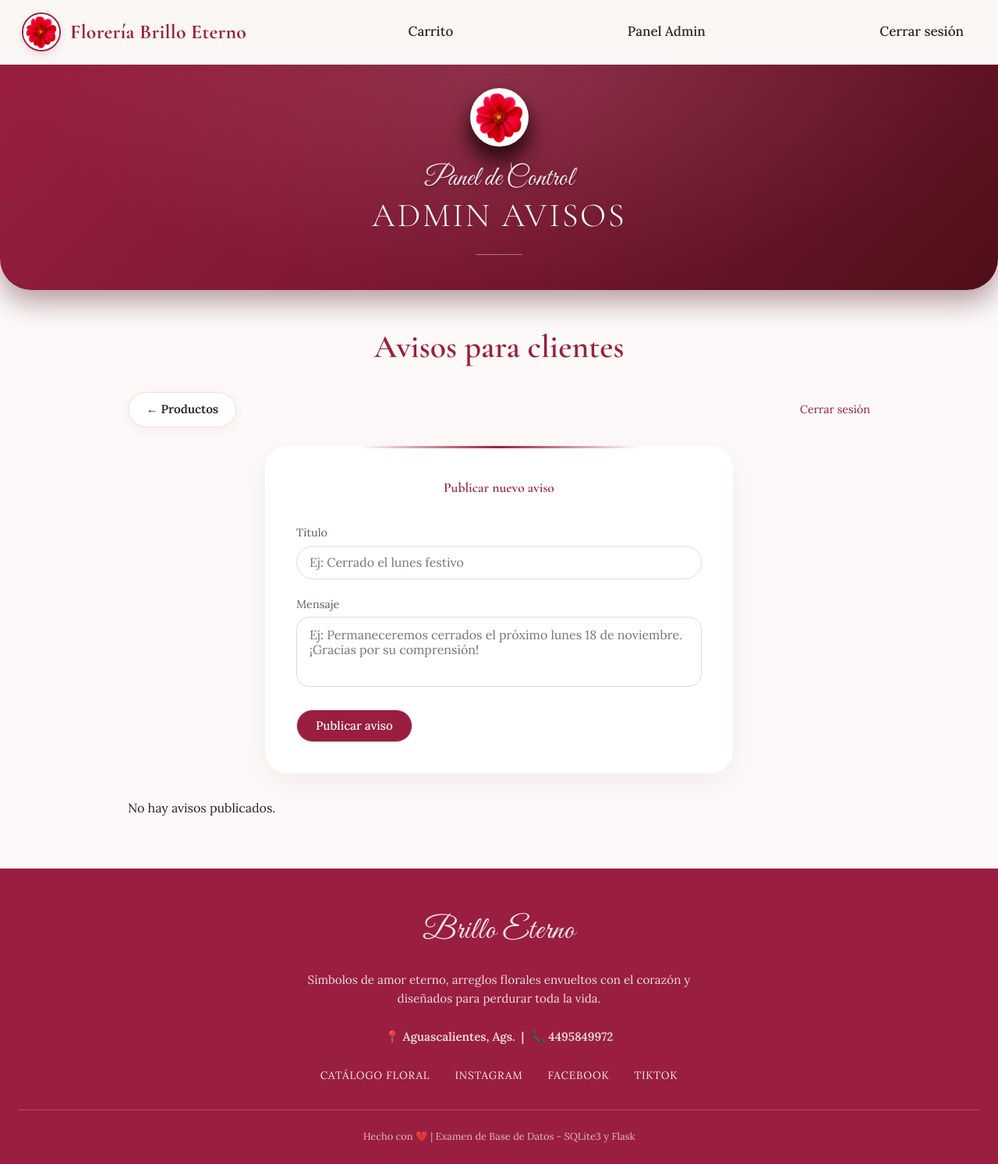
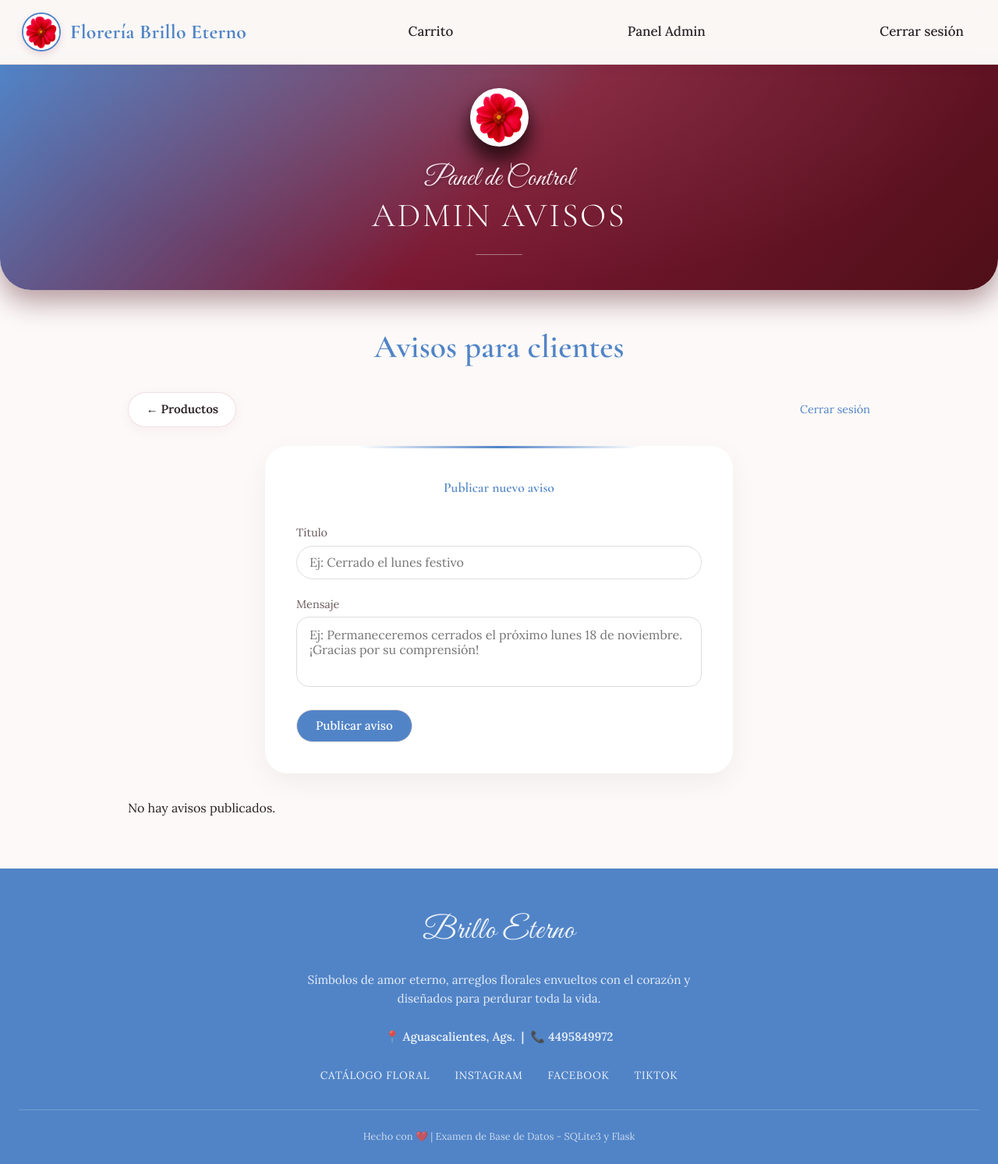
Before and after one commit to al280268-cell/Brillo-Eterno, a Flask app: page /admin/avisos in a window 1280 px wide. Shown: the whole page at 78% size. Run offline with Flask 3, Linux system fonts and the light colour scheme; a user stored in the database is signed in; data that the repository does not hold is empty.

Commit message:
Aquí escriban lo que cambiaron

```diff
--- a/mi_tienda/static/css/styles.css
+++ b/mi_tienda/static/css/styles.css
@@ -19,7 +19,7 @@ EXPLICACIÓN:
   --font-primary: 'Lora', serif;
   --font-title: 'Cormorant Garamond', serif;
   --font-handwritten: 'Great Vibes', cursive;
-  --color-rojo: #9a1e3f;
+  --color-rojo: #5184c7;
   --color-rojo-hover: #7b1832;
   --color-rojo-dark: #4f0f18;
   --color-blanco: #ffffff;
--- a/mi_tienda/static/scss/styles.scss
+++ b/mi_tienda/static/scss/styles.scss
@@ -19,7 +19,7 @@ EXPLICACIÓN:
     --font-primary: 'Lora', serif;
     --font-title: 'Cormorant Garamond', serif;
     --font-handwritten: 'Great Vibes', cursive;
-    --color-rojo: #9a1e3f;
+    --color-rojo: #5184c7;
     --color-rojo-hover: #7b1832;
     --color-rojo-dark: #4f0f18;
     --color-blanco: #ffffff;
```
